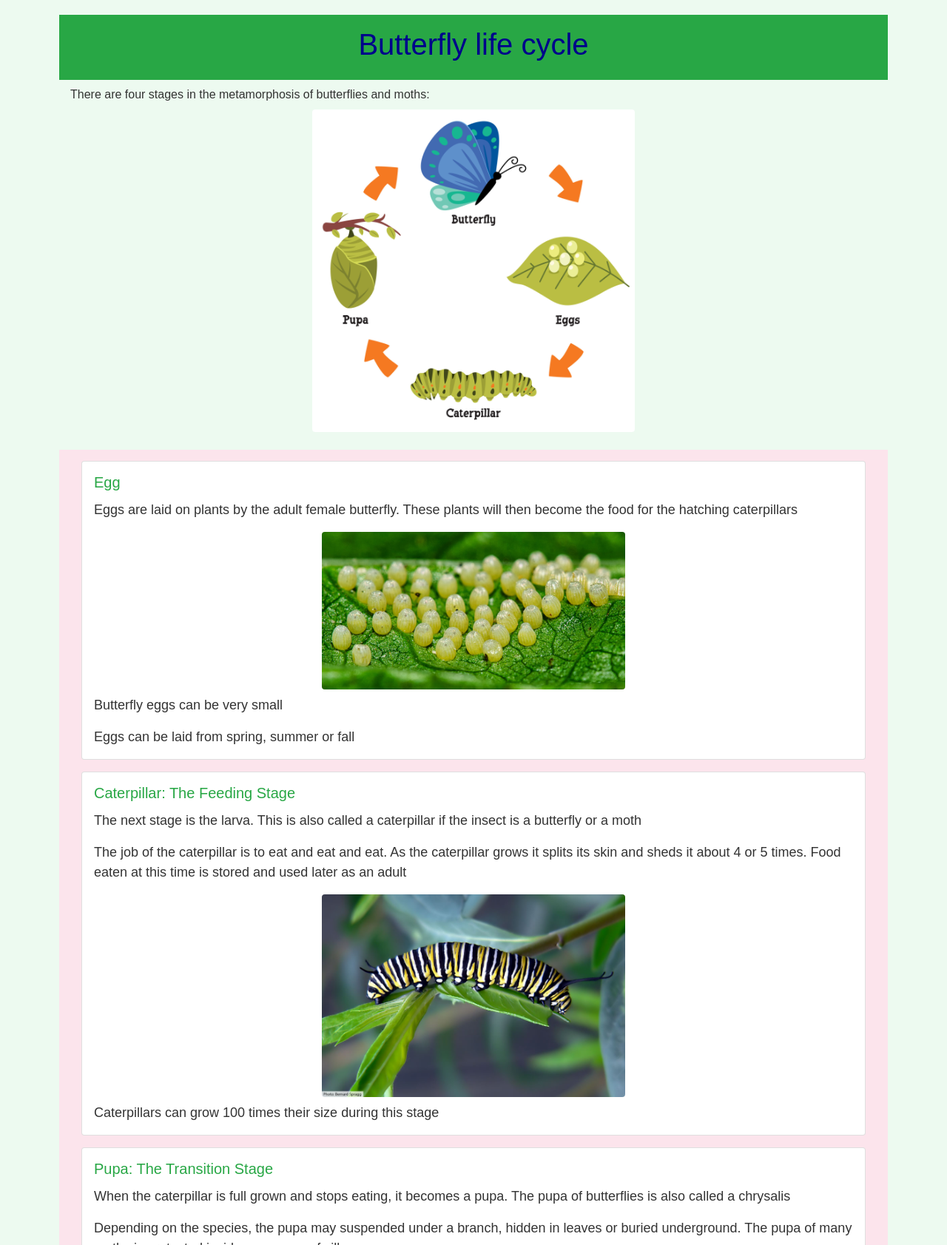
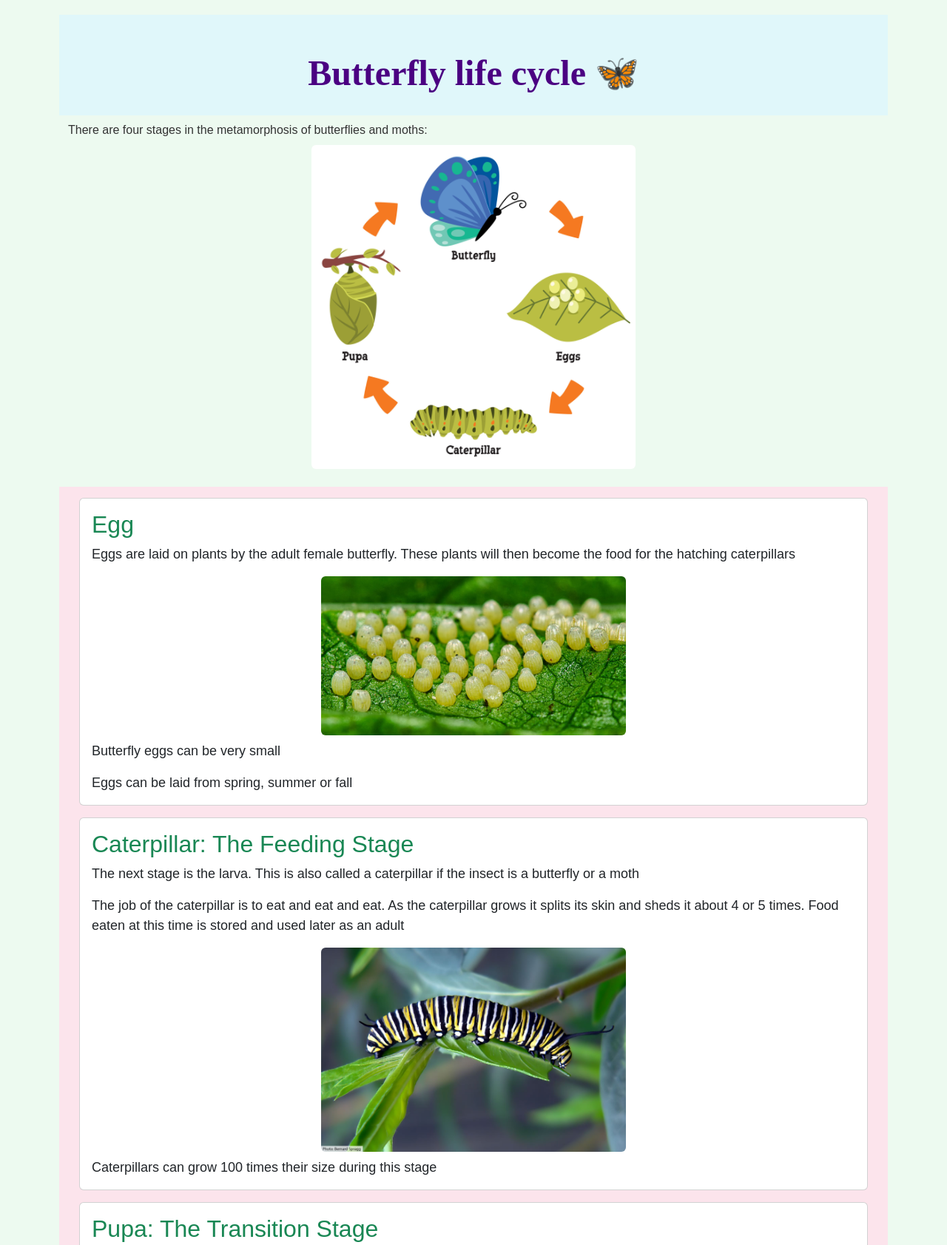
Before and after one commit to tle2-npu/lifecycle-butterfly, a plain HTML site: page page2.html in a window 1280 px wide. Shown: the top 1683 px of the page at 74% size. Drawn offline with nearby package versions, Linux system fonts and the light colour scheme; a small style sheet from the web is missing.

Commit message:
Polish updates before initial commit

```diff
--- a/css/style.css
+++ b/css/style.css
@@ -18,8 +18,12 @@ p {
 
 /* Classes */
 .highlight {
-    color: darkblue;
-    text-align: center;
+  font-family: 'Times New Roman', serif;
+  color: #4B0082;
+  text-align: center;
+  font-size: 3rem;
+  font-weight: bold;
+  margin-top: 30px;
 }
 
 .text-style {
@@ -37,16 +41,6 @@ p {
 /* IDs */
 #main-header {
     background-color: #e0f7fa;
-    padding: 20px;
-}
-
-#types-section {
-    background-color: #fff3e0;
-    padding: 15px;
-}
-
-#secondary-header {
-    background-color: #c8e6c9;
     padding: 20px;
 }
 
--- a/page2.html
+++ b/page2.html
@@ -3,8 +3,8 @@
   <head>
     <!-- Link to Bootstrap CSS -->
     <link
+      href="https://cdn.jsdelivr.net/npm/bootstrap@5.3.3/dist/css/bootstrap.min.css"
       rel="stylesheet"
-      href="https://stackpath.bootstrapcdn.com/bootstrap/4.5.2/css/bootstrap.min.css"
       integrity="sha384-QWTKZyjpPEjISv5WaRU9OFeRpok6YctnYmDr5pNlyT2bRjXh0JMhjY6hW+ALEwIH"
       crossorigin="anonymous">
 
@@ -16,8 +16,8 @@
   </head>
 
   <body>
-    <header id="secondary-header" class="text-center bg-success text-white py-3">
-      <h1 class="highlight">Butterfly life cycle</h1>
+    <header id="main-header">
+      <h1 class="highlight">Butterfly life cycle 🦋</h1>
     </header>
 
     <main class="container">
@@ -30,7 +30,7 @@
       <section id="stages-section" class="row">
         <ol class="col-12">
           <li class="list-item card mb-3 p-3">
-            <h5 class="card-title text-success">Egg</h5>
+            <h2 class="card-title text-success">Egg</h2>
             <p class="card-text">Eggs are laid on plants by the adult female butterfly. These plants will then become the food for the hatching caterpillars</p>
             <img alt = "Butterfly eggs" src = "images/egg.jpg" class="img-fluid rounded mx-auto d-block mb-2" width = "40%">
             <p class="card-text">Butterfly eggs can be very small</p>
@@ -38,7 +38,7 @@
           </li>
 
           <li class="list-item card mb-3 p-3">
-            <h5 class="card-title text-success">Caterpillar: The Feeding Stage</h5>
+            <h2 class="card-title text-success">Caterpillar: The Feeding Stage</h2>
             <p class="card-text">The next stage is the larva. This is also called a caterpillar if the insect is a butterfly or a moth</p>
             <p class="card-text">The job of the caterpillar is to eat and eat and eat. As the caterpillar grows it splits its skin and sheds it about 4 or 5 times. Food eaten at this time is stored and used later as an adult</p>
             <img alt = "Caterpillar" src = "images/caterpillar.jpg" class="img-fluid rounded mx-auto d-block mb-2" width = "40%">
@@ -46,7 +46,7 @@
           </li>
 
           <li class="list-item card mb-3 p-3">
-            <h5 class="card-title text-success">Pupa: The Transition Stage</h5>
+            <h2 class="card-title text-success">Pupa: The Transition Stage</h2>
             <p class="card-text">When the caterpillar is full grown and stops eating, it becomes a pupa. The pupa of butterflies is also called a chrysalis</p>
             <p class="card-text">Depending on the species, the pupa may suspended under a branch, hidden in leaves or buried underground. The pupa of many moths is protected inside a coccoon of silk</p>
             <img alt = "Pupa" src = "images/pupa.jpg" class="img-fluid rounded mx-auto d-block mb-2" width = "40%">
@@ -55,7 +55,7 @@
           </li>
 
           <li class="list-item card mb-3 p-3">
-            <h5 class="card-title text-success">Adult: The Reproductive Stage</h5>
+            <h2 class="card-title text-success">Adult: The Reproductive Stage</h2>
             <p class="card-text">The adult stage is what most people think of when they think of butterflies. The adults have long legs, long antennae, and compound eyes. They can also fly by using their large and colorful wings</p>
             <img alt = "Adult butterfly" src = "images/adult.jpg" class="img-fluid rounded mx-auto d-block mb-2" width = "40%">
             <p class="card-text">The adult's job is to mate and lay eggs. Some species of adult butterflies get energy by feeding on nectar from flowers but many species don't feed at all</p>
```
Also changed, not shown: index.html (+1 -1 lines).
